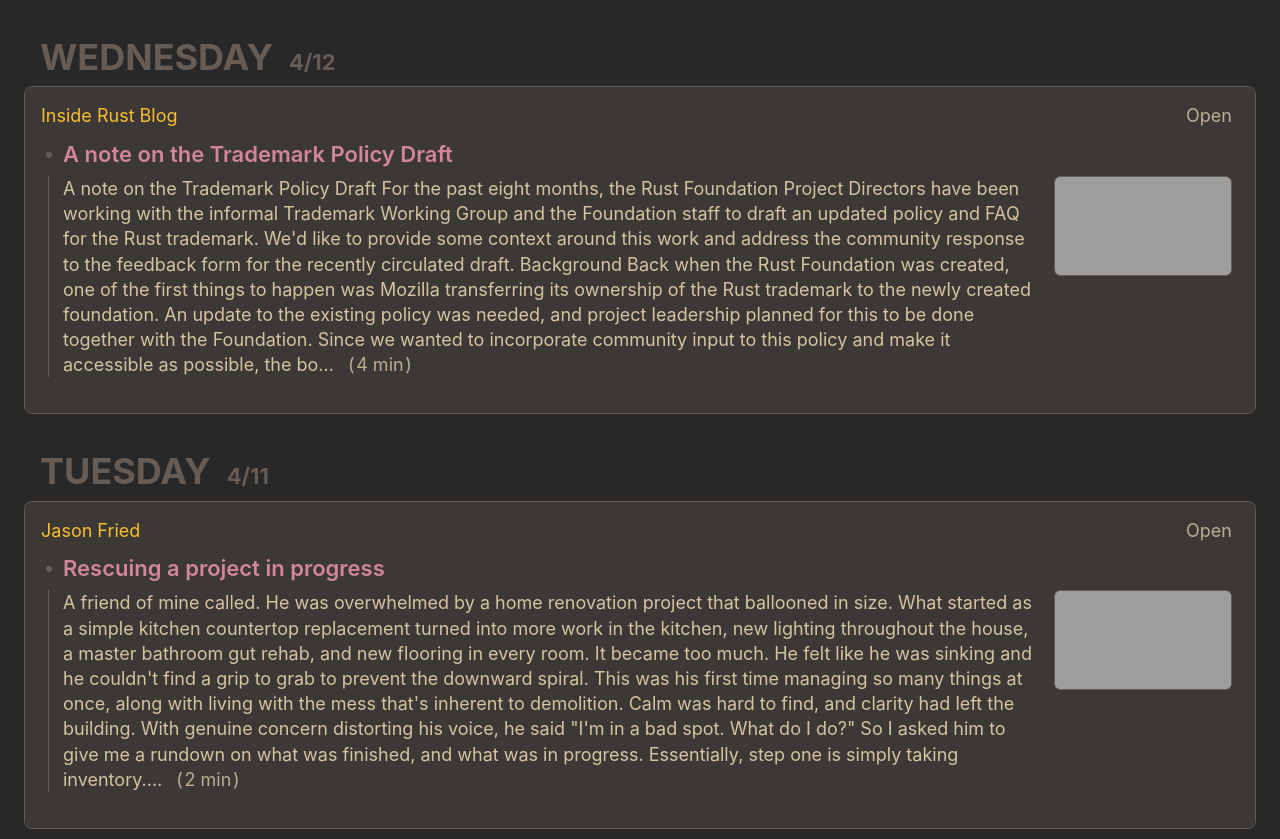
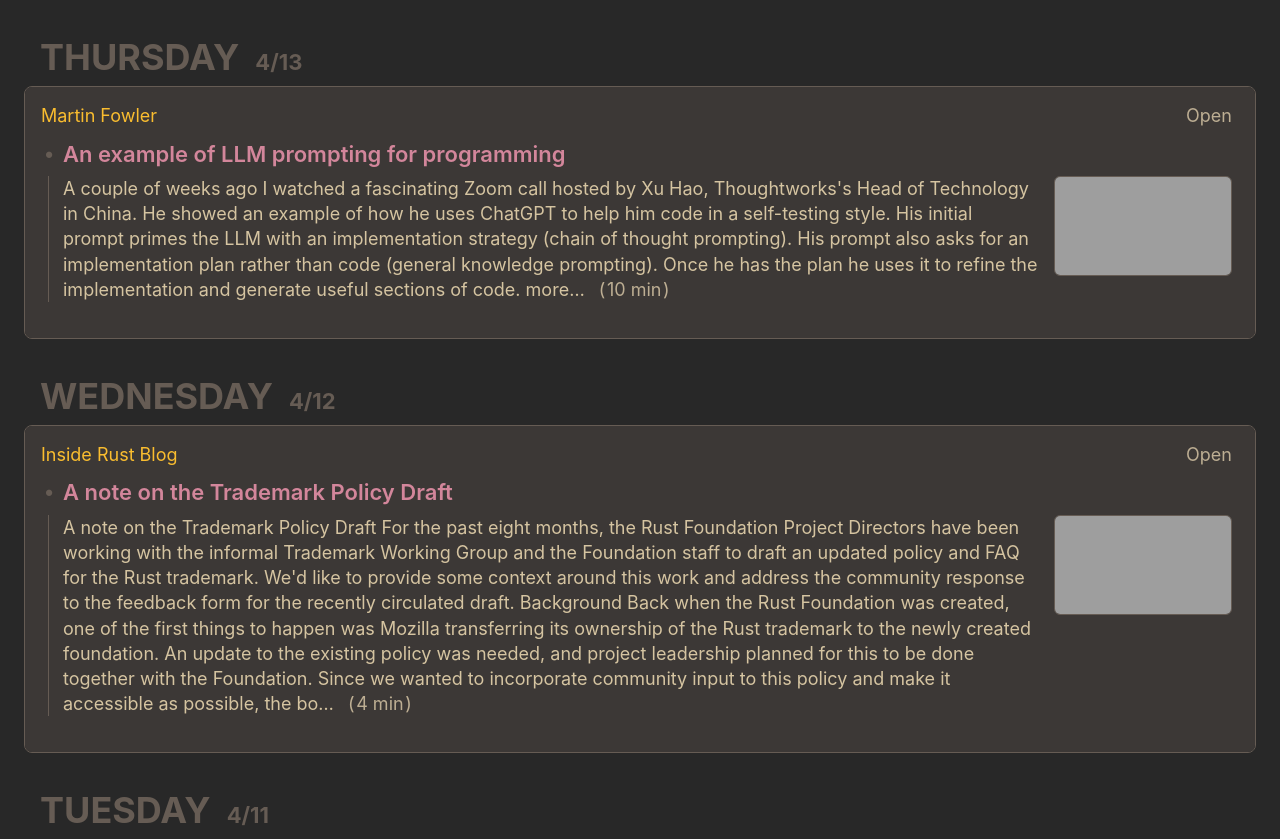
Before and after one commit to ririyad/rssreads, a plain HTML site: page index.html in a window 1280 px wide. Shown: the top 839 px of the page. Drawn offline with Linux system fonts and the light colour scheme; grey boxes are pictures that could not be loaded.

Commit message:
deploy: 279ce5eec837275c2b1d73998134669c947a8f2a

```diff
--- a/index.html
+++ b/index.html
@@ -15,6 +15,62 @@
 
   <body>
     <!-- %after-body-begin.html% -->
+      <section class="daily-content js-toggle-accordions-scope">
+        <h2 class="daily-heading">
+          <button
+            class="daily-heading-toggle"
+            data-action="toggle-accordions"
+            title="Click to toggle the day, Ctrl + click to toggle all."
+          >
+            <time class="daily-heading-toggle__weekday js-offset-weekday" data-offset-date=2023-04-13 datetime="2023-04-13T13:30:00.000Z">2023-04-13</time>
+            <time class="daily-heading-toggle__date js-offset-date" data-offset-date=2023-04-13 datetime="2023-04-13T13:30:00.000Z"></time>
+          </button>
+        </h2>
+        <ul class="sources card">
+            <li class="card__section">
+              <section class="js-toggle-accordions-scope">
+                <h3 class="source-heading">
+                  <button
+                    class="source-heading__name"
+                    data-action="toggle-accordions"
+                    title="Click to toggle the source, Ctrl + click to toggle all."
+                  >Martin Fowler</button>
+                  <a class="source-heading__link" href="https://martinfowler.com/feed.atom">Open</a>
+                </h3>
+                <section class="articles-per-source">
+                    <article>
+                      <details
+                        class="article-expander"
+                        data-action="toggle-native-accordion"
+                        data-accordion-key="https://martinfowler.com/articles/2023-chatgpt-xu-hao.html"
+                        open
+                      >
+                        <summary class="article-expander__title">An example of LLM prompting for programming</summary>
+                        <a class="article-summary-link article-summary-box-outer" href="https://martinfowler.com/articles/2023-chatgpt-xu-hao.html">
+                          <div class="article-summary-box-inner media-object">
+                              <img src="https://martinfowler.com/articles/2023-chatgpt-xu-hao/xu-chat-final.png" loading="lazy" class="media-object__media article-image" />
+                            <span class="media-object__text">
+                              <span>A couple of weeks ago I watched a fascinating Zoom call hosted by Xu
+     Hao, Thoughtworks&#x27;s Head of Technology in China. He showed an
+     example of how he uses ChatGPT to help him code in a self-testing
+     style. His initial prompt primes the LLM with an implementation strategy
+     (chain of thought prompting). His prompt also asks for an implementation
+     plan rather than code (general knowledge prompting). Once he has the plan
+     he uses it to refine the implementation and generate useful sections of
+     code.
+more…</span>
+                                &ensp;<span class="article-reading-time">(&hairsp;10
+                                  min&hairsp;)</span>
+                            </span>
+                          </div>
+                        </a>
+                      </details>
+                    </article>
+                </section>
+              </section>
+            </li>
+        </ul>
+      </section>
       <section class="daily-content js-toggle-accordions-scope">
         <h2 class="daily-heading">
           <button
@@ -1486,8 +1542,8 @@
       </section>
 
     <footer>
-      <a class="footer-link" href="https://github.com/ririyad/rssreads/actions/runs/4684400559">
-        <time id="build-timestamp" datetime="2023-04-13T01:06:26.863Z">2023-04-13T01:06:26.863Z</time>
+      <a class="footer-link" href="https://github.com/ririyad/rssreads/actions/runs/4695287255">
+        <time id="build-timestamp" datetime="2023-04-14T01:09:06.720Z">2023-04-14T01:09:06.720Z</time>
       </a>
       <a class="footer-link" href="https://github.com/osmoscraft/osmosfeed">osmosfeed 1.15.1</a>
     </footer>
```
Also changed, not shown: cache.json (+10 -0 lines), 1 other file.
